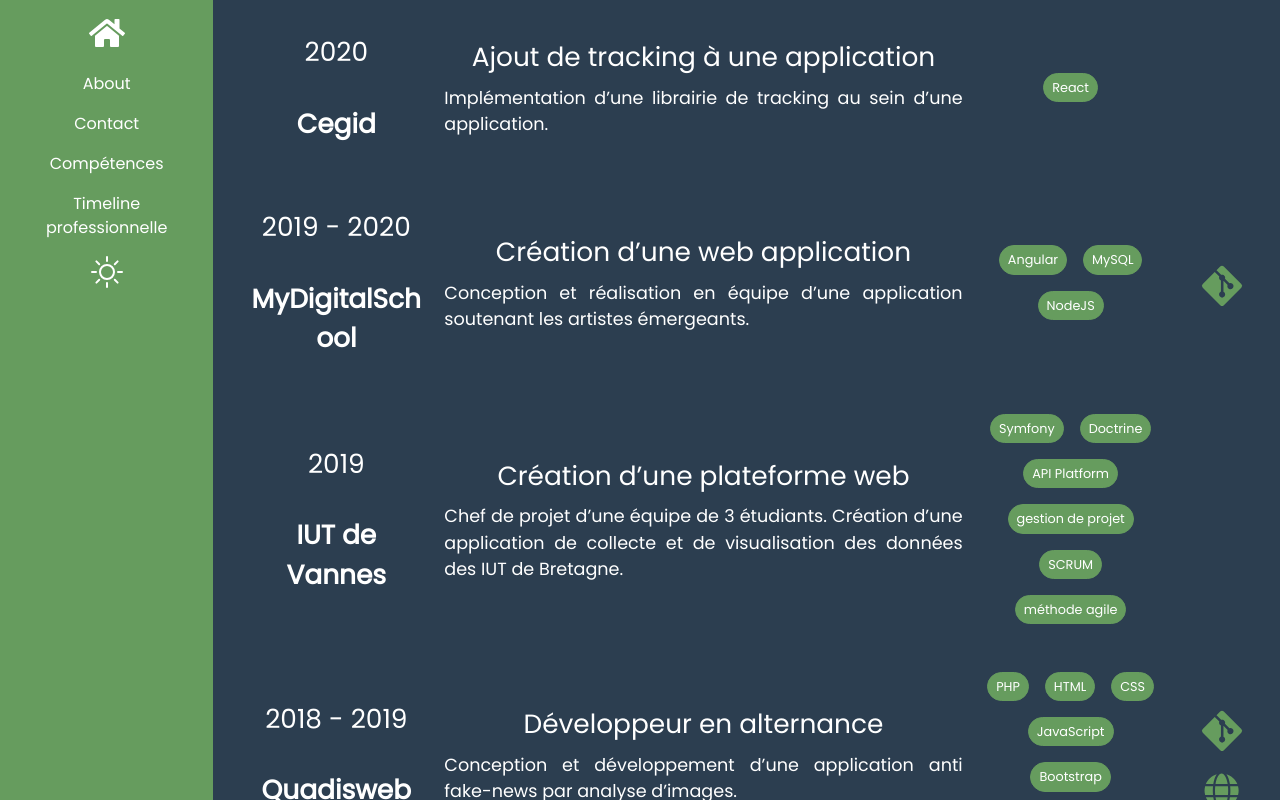
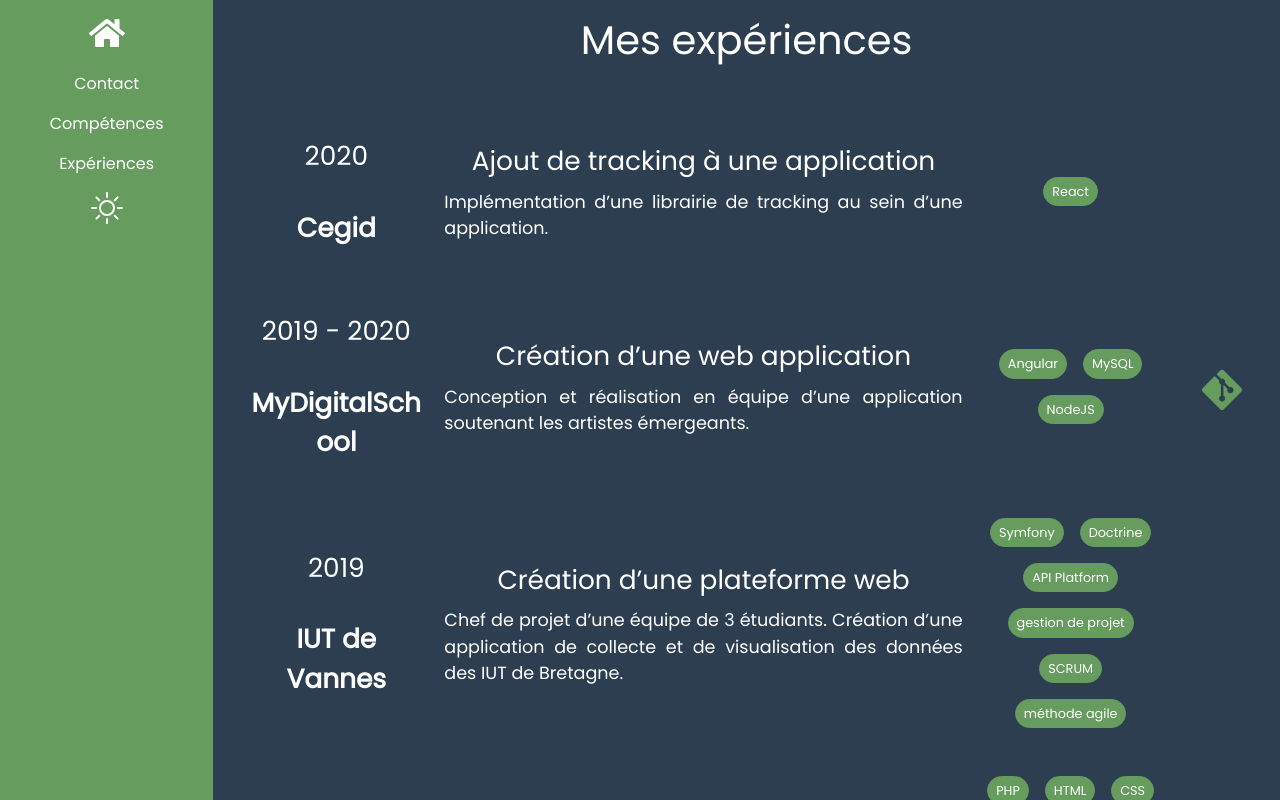
Before and after one commit to CedricBardaine/me, a Vue app: page /Timeline in a window 1280 px wide. Shown: the top 800 px of the page. Built offline with nearby package versions, Linux system fonts and the light colour scheme.

Commit message:
del about page and remove links to

```diff
--- a/src/App.vue
+++ b/src/App.vue
@@ -57,10 +57,6 @@
                 isNightModeOn: true,
                 pages: [
                 {
-                    link: 'about',
-                    displayedName: 'About',
-                },
-                {
                     link: 'ContactMe',
                     displayedName: 'Contact',
                 },
@@ -70,7 +66,7 @@
                 },
                 {
                     link: 'Timeline',
-                    displayedName: 'Timeline professionnelle',
+                    displayedName: 'Expériences',
                 },
                 ],
             }
--- a/src/router/index.ts
+++ b/src/router/index.ts
@@ -14,14 +14,6 @@
     path: '/',
     name: 'PersonalHomeView',
     component: PersonalHomeView
-  },
-  {
-    path: '/about',
-    name: 'About',
-    // route level code-splitting
-    // this generates a separate chunk (about.[hash].js) for this route
-    // which is lazy-loaded when the route is visited.
-    component: () => import(/* webpackChunkName: "about" */ '../views/About.vue')
   },
   {
     path: '/cat',
--- a/src/views/About.vue
+++ /dev/null
@@ -1,5 +0,0 @@
-<template>
-  <div class="about">
-    <h1>This is an about page</h1>
-  </div>
-</template>
--- a/src/views/Timeline.vue
+++ b/src/views/Timeline.vue
@@ -1,7 +1,10 @@
 <template>
     <div>
+        <div class="ced-contentBlock">
+            <h1>Mes expériences</h1>
+        </div>
 
-        <b-row class="ced-workRow" v-for="(work, index) in myWorksSorted" :key="index">
+        <b-row class="ced-contentBlock ced-workRow" v-for="(work, index) in myWorksSorted" :key="index">
             <b-col>
                 <b-row class="h-50 p-3 ced-workRow-dateRow">{{ displayDate(work.date, work.date_end) }}</b-row>
                 <b-row class="h-50 p-3 ced-workRow-orgRow">{{ work.org }}</b-row>
```
